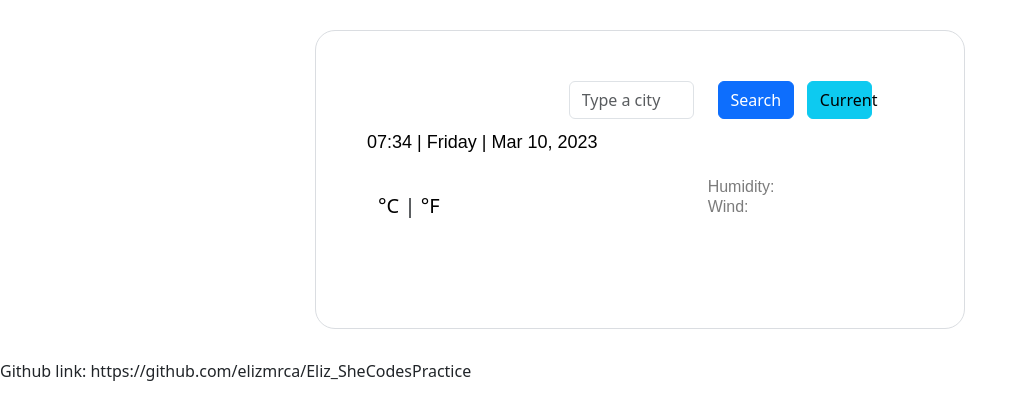
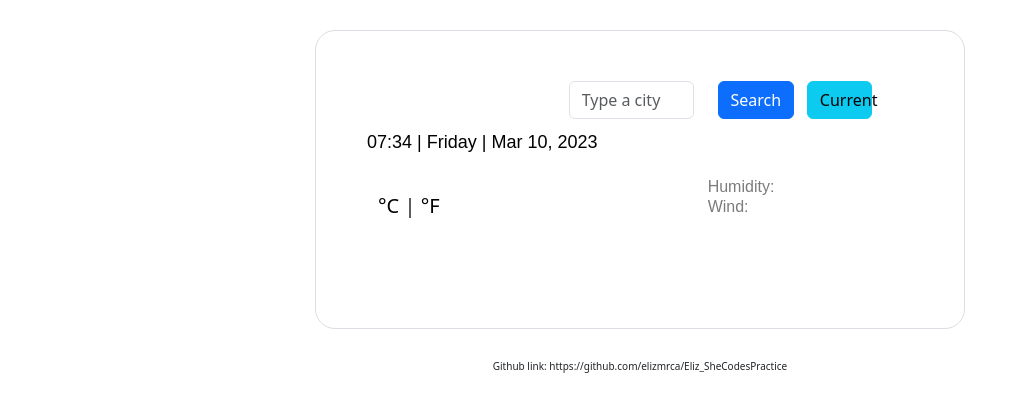
Before and after one commit to elizmrca/Eliz_SheCodesPractice, a plain HTML site: page index.html in a window 1280 px wide. Shown: the whole page, without its empty margins (0-1027 px from the left). Drawn offline with nearby package versions, Linux system fonts and the light colour scheme; no server answers.

Commit message:
Update styles.css

```diff
--- a/src/styles.css
+++ b/src/styles.css
@@ -104,3 +104,8 @@ a {
     font-weight: 500;
     color: black;
 }
+
+.github{
+    text-align: center;
+    font-size: 10px;
+}
```
